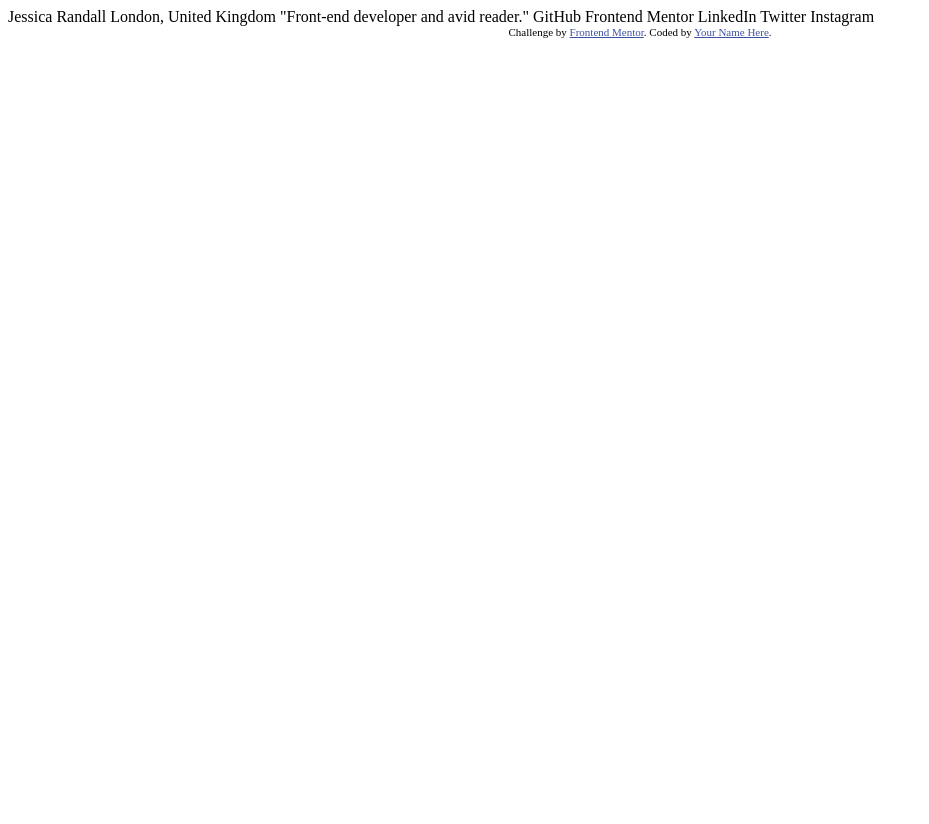
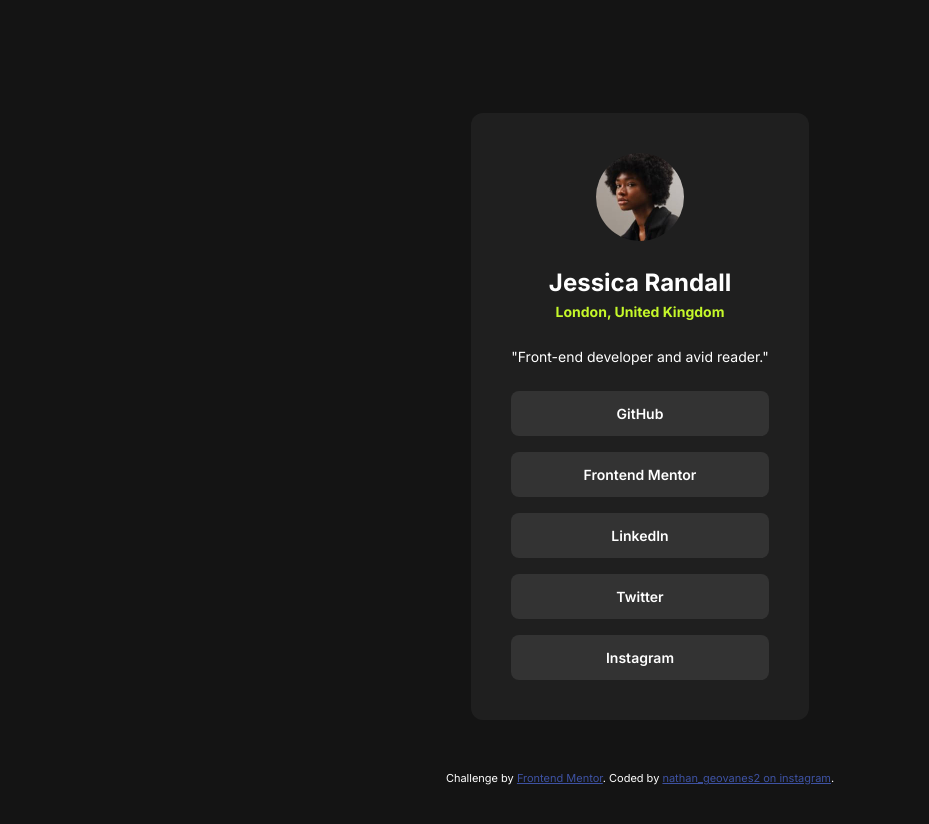
Before and after one commit to NathanGeovane/social-links-profile-main, a plain HTML site: page index.html in a window 1280 px wide. Shown: the whole page, without its empty margins (0-929 px from the left). Before the commit the page ends 800 px from the top, so only its background shows below. Drawn offline with Linux system fonts and the light colour scheme.

Commit message:
Final solution

```diff
--- a/index.html
+++ b/index.html
@@ -1,34 +1,70 @@
 <!DOCTYPE html>
 <html lang="en">
   <head>
-  <meta charset="UTF-8">
-  <meta name="viewport" content="width=device-width, initial-scale=1.0"> <!-- displays site properly based on user's device -->
+    <meta charset="UTF-8" />
+    <meta name="viewport" content="width=device-width, initial-scale=1.0" />
+    <!-- displays site properly based on user's device -->
 
-  <link rel="icon" type="image/png" sizes="32x32" href="./assets/images/favicon-32x32.png">
+    <link
+      rel="icon"
+      type="image/png"
+      sizes="32x32"
+      href="./assets/images/favicon-32x32.png"
+    />
+    <link rel="stylesheet" href="style.css" />
+    <link rel="preconnect" href="https://fonts.googleapis.com" />
+    <link rel="preconnect" href="https://fonts.gstatic.com" crossorigin />
+    <link
+      href="https://fonts.googleapis.com/css2?family=Inter:ital,opsz,wght@0,14..32,100..900;1,14..32,100..900&display=swap"
+      rel="stylesheet"
+    />
 
     <title>Frontend Mentor | Social links profile</title>
 
     <!-- Feel free to remove these styles or customise in your own stylesheet 👍 -->
     <style>
-    .attribution { font-size: 11px; text-align: center; }
-    .attribution a { color: hsl(228, 45%, 44%); }
+      .attribution {
+        font-size: 11px;
+        text-align: center;
+      }
+      .attribution a {
+        color: hsl(228, 45%, 44%);
+      }
     </style>
   </head>
   <body>
-
-  Jessica Randall
-  London, United Kingdom
-  "Front-end developer and avid reader."
-
-  GitHub
-  Frontend Mentor
-  LinkedIn
-  Twitter
-  Instagram
-
+    <main>
+      <article class="card">
+        <div class="card__inner">
+          <img
+            class="card__img"
+            src="assets/images/avatar-jessica.jpeg"
+            alt="Jessica Randall Photo"
+          />
+          <div class="center-text">
+            <h1 class="card__title">Jessica Randall</h1>
+            <p class="card__location">London, United Kingdom</p>
+          </div>
+          <p>"Front-end developer and avid reader."</p>
+          <ol class="links">
+            <li><a href="#">GitHub</a></li>
+            <li><a href="#">Frontend Mentor</a></li>
+            <li><a href="#">LinkedIn </a></li>
+            <li><a href="#">Twitter</a></li>
+            <li><a href="#">Instagram</a></li>
+          </ol>
+        </div>
+      </article>
       <div class="attribution">
-    Challenge by <a href="https://www.frontendmentor.io?ref=challenge" target="_blank">Frontend Mentor</a>.
-    Coded by <a href="#">Your Name Here</a>.
+        Challenge by
+        <a href="https://www.frontendmentor.io?ref=challenge" target="_blank"
+          >Frontend Mentor</a
+        >. Coded by
+        <a
+          href="https://www.instagram.com/nathan_geovanes2?igsh=MTl5dWdsd3p3eTI5Yw=="
+          >nathan_geovanes2 on instagram</a
+        >.
       </div>
+    </main>
   </body>
 </html>
--- /dev/null
+++ b/style.css
@@ -0,0 +1,165 @@
+* {
+  margin: 0;
+  padding: 0;
+}
+
+*,
+*::before,
+*::after {
+  box-sizing: inherit;
+}
+
+html {
+  box-sizing: border-box;
+  font-size: 62.5%;
+}
+
+/*
+  Typographic tweaks!
+  3. Add accessible line-height
+  4. Improve text rendering
+*/
+body {
+  line-height: 1.5;
+  -webkit-font-smoothing: antialiased;
+  background-color: var(--clr-neutral-900);
+  font-family: var(--df-font-family);
+  font-size: var(--df-font-size);
+  color: white;
+  font-weight: var(--fw-regular);
+}
+
+/*
+  5. Improve media defaults
+*/
+img,
+picture,
+video,
+canvas,
+svg {
+  display: block;
+  max-width: 100%;
+}
+
+/*
+  6. Remove built-in form typography styles
+*/
+input,
+button,
+textarea,
+select {
+  font: inherit;
+}
+
+/*
+  7. Avoid text overflows
+*/
+p,
+h1,
+h2,
+h3,
+h4,
+h5,
+h6 {
+  overflow-wrap: break-word;
+}
+
+:root {
+  --clr-primary-400: hsl(75, 94%, 57%);
+  --clr-secondary-200: hsl(0, 0%, 100%);
+
+  --clr-neutral-900: hsl(0, 0%, 8%);
+  --clr-neutral-800: hsl(0, 0%, 12%);
+  --clr-neutral-700: hsl(0, 0%, 20%);
+
+  --df-font-size: 1.4rem;
+  --big-font-size: 2.4rem;
+  --df-font-family: "Inter", sans-serif;
+
+  --fw-regular: 400;
+  --fw-bold: 600;
+  --fw-bolder: 700;
+
+  --space-xs: 0.4rem;
+  --space-sm: 0.8rem;
+  --space-md: 1.2rem;
+  --space-lg: 1.6rem;
+  --space-xl: 2.4rem;
+  --space-xxl: 4rem;
+}
+
+.center-text {
+  text-align: center;
+}
+
+main {
+  height: 100vh;
+  display: flex;
+  align-items: center;
+  justify-content: center;
+  flex-direction: column;
+  margin-top: 5rem;
+  margin-bottom: 5rem;
+}
+
+@media (max-height: 33.75em) {
+  main {
+    margin: 20rem 0;
+  }
+}
+
+.card {
+  padding: var(--space-xxl);
+  background-color: var(--clr-neutral-800);
+  border-radius: var(--space-md);
+  margin-bottom: 5rem;
+}
+
+.card__inner {
+  display: grid;
+  row-gap: var(--space-xl);
+  justify-items: center;
+}
+
+.card__img {
+  max-width: 8.8rem;
+  max-height: 8.8rem;
+  border-radius: 50%;
+}
+
+.card__title {
+  color: var(--clr-secondary-200);
+  font-size: var(--big-font-size);
+  font-weight: var(--fw-bolder);
+}
+
+.card__location {
+  color: var(--clr-primary-400);
+  font-weight: bold;
+}
+
+.links {
+  list-style: none;
+  width: 100%;
+  display: grid;
+  row-gap: var(--space-lg);
+}
+
+.links li a:link,
+.links li a:visited {
+  text-decoration: none;
+  display: block;
+  text-align: center;
+  background-color: var(--clr-neutral-700);
+  color: var(--clr-secondary-200);
+  font-weight: var(--fw-bold);
+  border-radius: var(--space-sm);
+  padding: var(--space-md) 0;
+  transition: all 0.7s;
+}
+
+.links li a:hover,
+.links li a:active {
+  color: var(--clr-neutral-900);
+  background-color: var(--clr-primary-400);
+}
```
Lines whose indentation alone changed are shown as unchanged.
